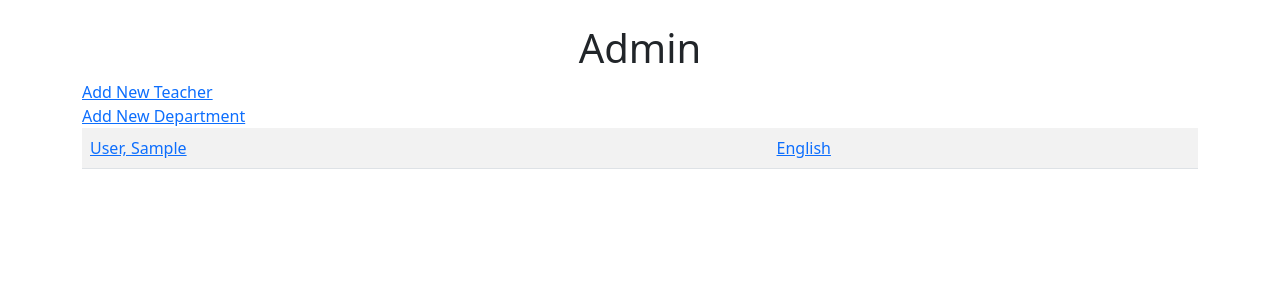
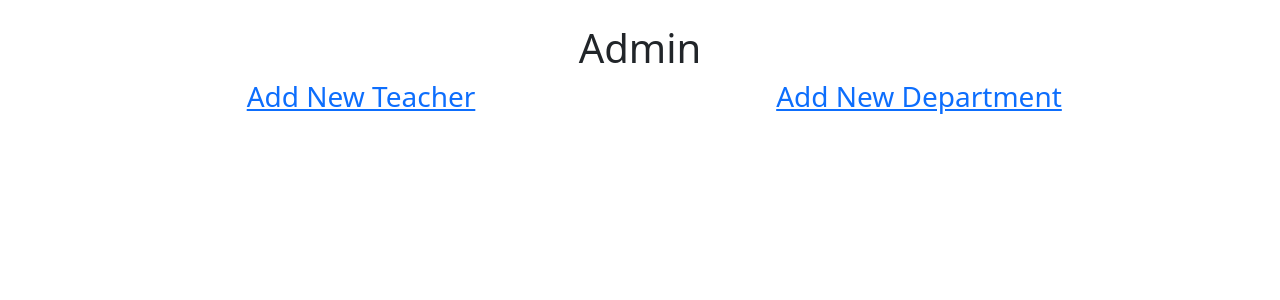
Before and after one commit to blackerby/school, a PHP site: page /admin in a window 1280 px wide. Shown: the part 56-356 px from the top of the page. Run offline with PHP 8.4, Linux system fonts and the light colour scheme; the visitor is signed in with stand-in values (Sample User, id 1); tables that the repository leaves empty or names only in its code hold one stand-in row (values such as "Sample post").

Commit message:
Update admin index view markup

```diff
--- a/views/admin/index.view.php
+++ b/views/admin/index.view.php
@@ -1,21 +1,10 @@
-<div class="row">
-  <a href="add-teacher.php">Add New Teacher</a>
-  <a href="add-department.php">Add New Department</a>
+<div class="container text-center">
+  <div class="row">
+    <div class="col">
+      <h3><a href="add-teacher.php">Add New Teacher</a></h3>
+    </div>
+    <div class="col">
+      <h3><a href="add-department.php">Add New Department</a></h3>
+    </div>
+  </div>
 </div>
-
-<table class="table table-striped">
-  <?php foreach ($model as $teacher) : ?>
-    <tr>
-      <td>
-        <a href="../teacher-detail.php?teacher=<?= $teacher->id; ?>">
-          <?= $teacher->last_name . ', ' . $teacher->first_name; ?>
-        </a>
-      </td>
-      <td>
-        <a href="../department-detail.php?dept=<?= $teacher->department_id; ?>">
-          <?= get_department($teacher->department_id); ?>
-        </a>
-      </td>
-    </tr>
-  <?php endforeach; ?>
-</table>
```
Also changed, not shown: TODO.md (+2 -1 lines).
